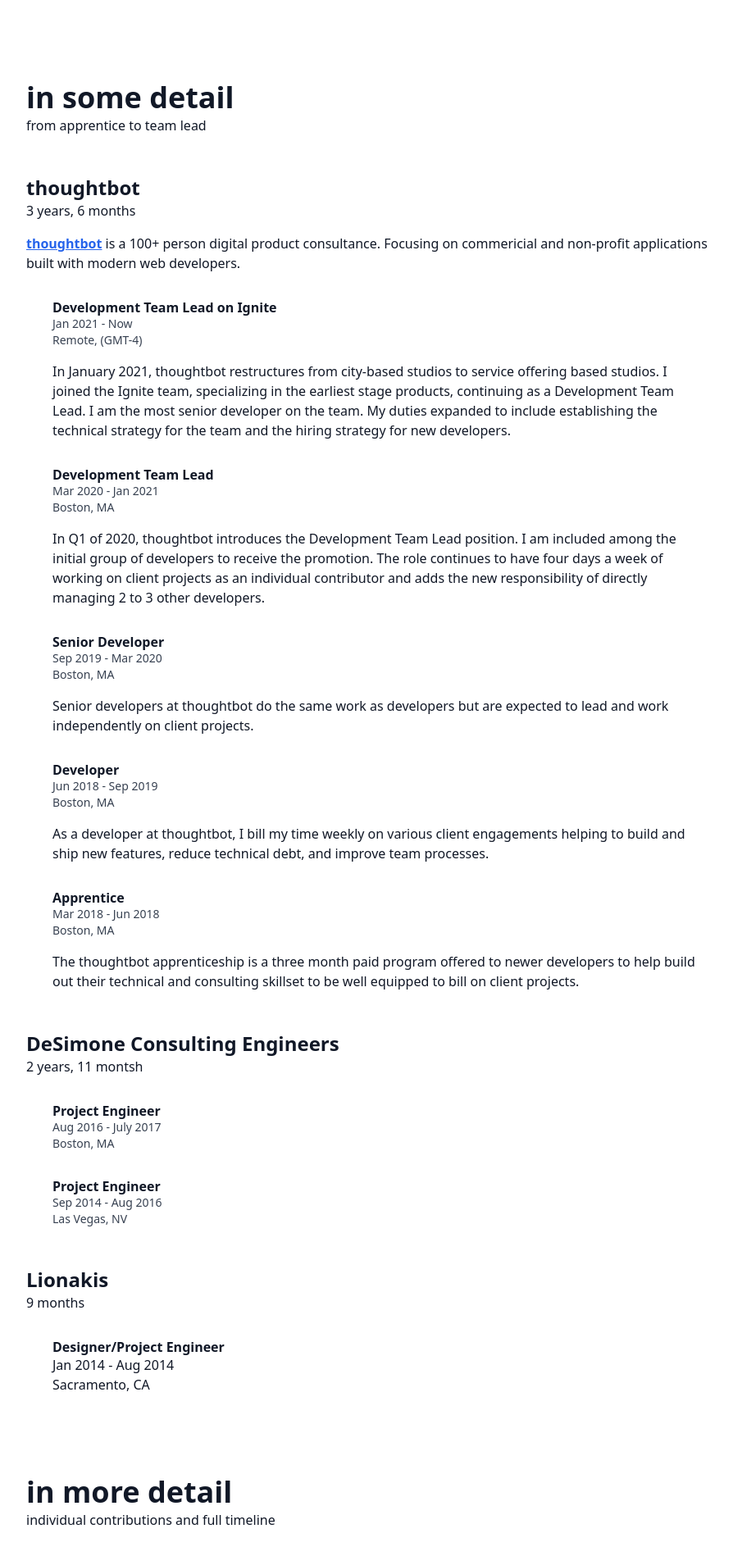
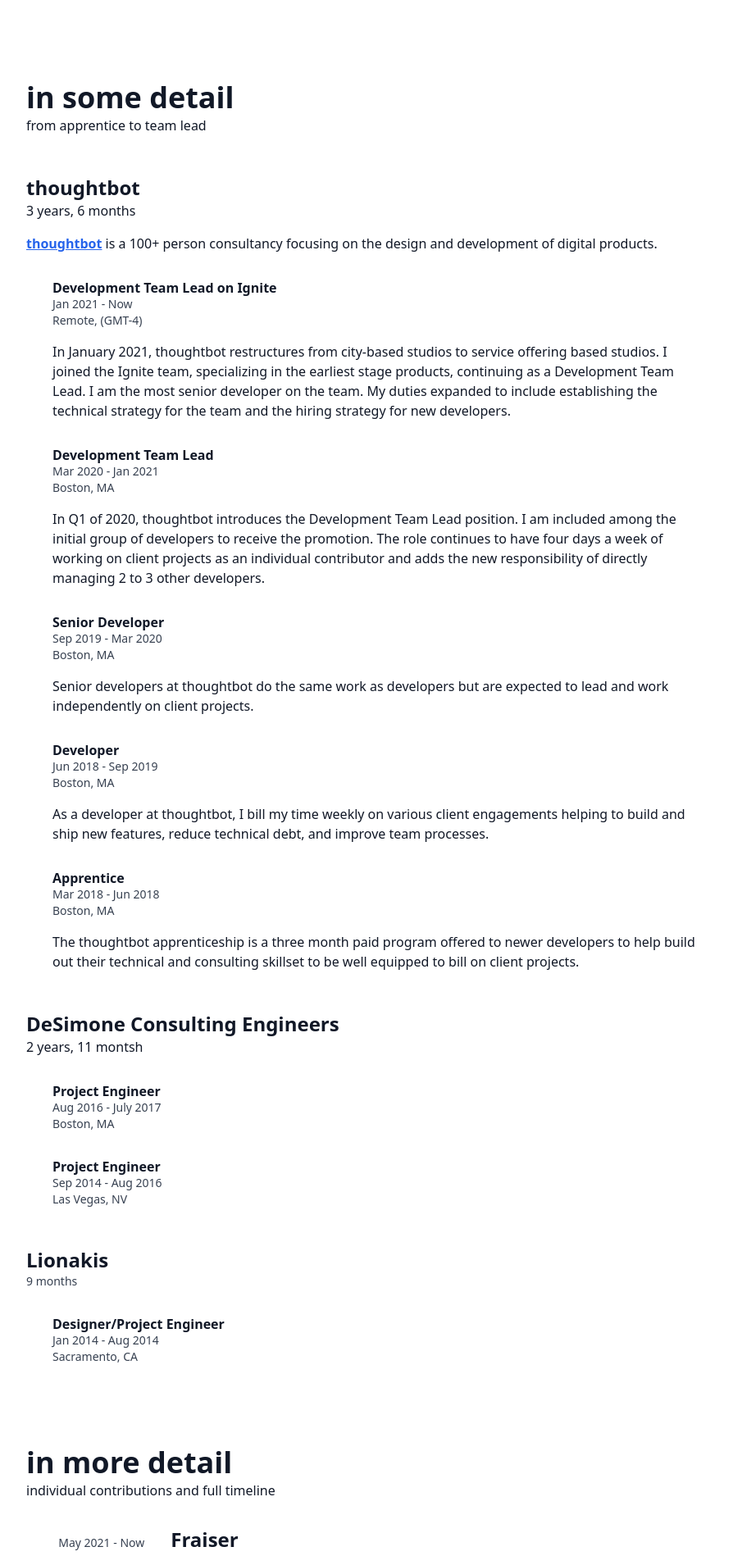
Before and after one commit to johnschoeman/about, a Svelte app: page /work_history in a window 1280 px wide. Shown: the part 768-2666 px from the top of the page at 82% size, without its empty margins (192-1086 px from the left). Built offline with nearby package versions, Linux system fonts and the light colour scheme.

Commit message:
Update work history with more content

```diff
--- a/src/WorkHistory.svelte
+++ b/src/WorkHistory.svelte
@@ -63,9 +63,9 @@
       <p>3 years, 6 months</p>
 
       <p class="mt-4">
-      <a class="lnk" href="https://thoughtbot.com/">thoughtbot</a> is a 100+
-      person digital product consultance. Focusing on commericial and non-profit
-      applications built with modern web developers.
+        <a class="lnk" href="https://thoughtbot.com/">thoughtbot</a>
+        is a 100+ person consultancy focusing on the design and development of digital
+        products.
       </p>
 
       <div class={someDetailJobContainerStyle}>
@@ -147,12 +147,12 @@
 
     <div class="mt-12">
       <h3>Lionakis</h3>
-      <p>9 months</p>
+      <p class="sub">9 months</p>
 
       <div class={someDetailJobContainerStyle}>
         <h4>Designer/Project Engineer</h4>
-        <p>Jan 2014 - Aug 2014</p>
-        <p>Sacramento, CA</p>
+        <p class="sub">Jan 2014 - Aug 2014</p>
+        <p class="sub">Sacramento, CA</p>
       </div>
     </div>
   </div>
```
